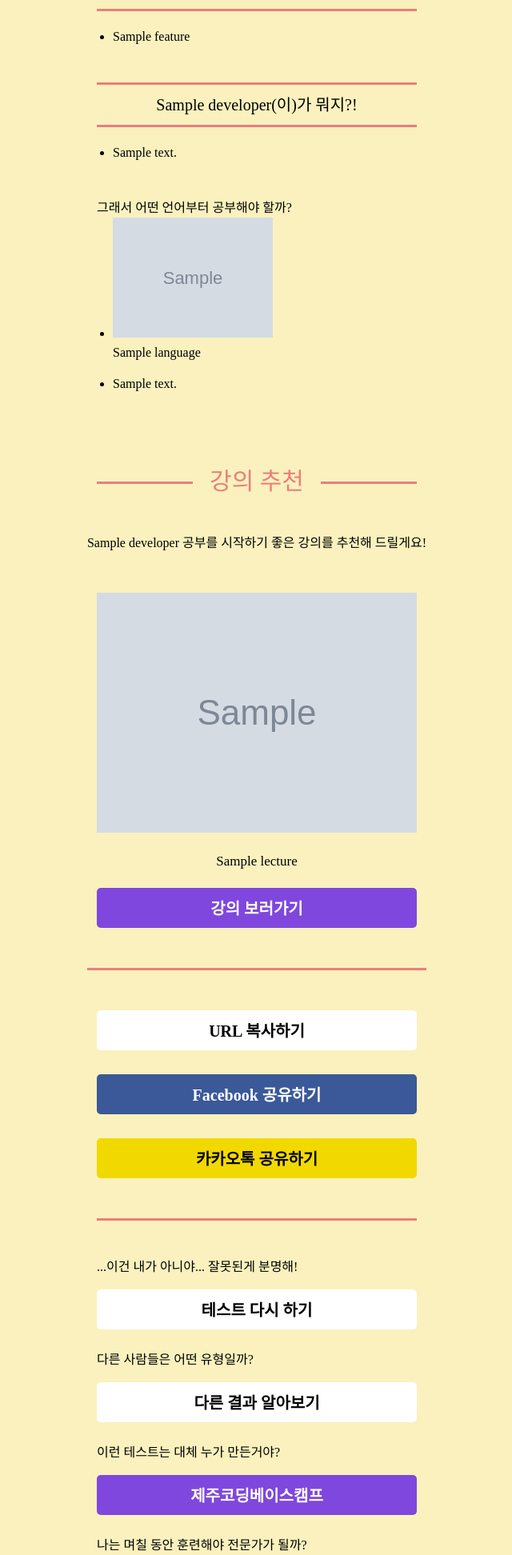
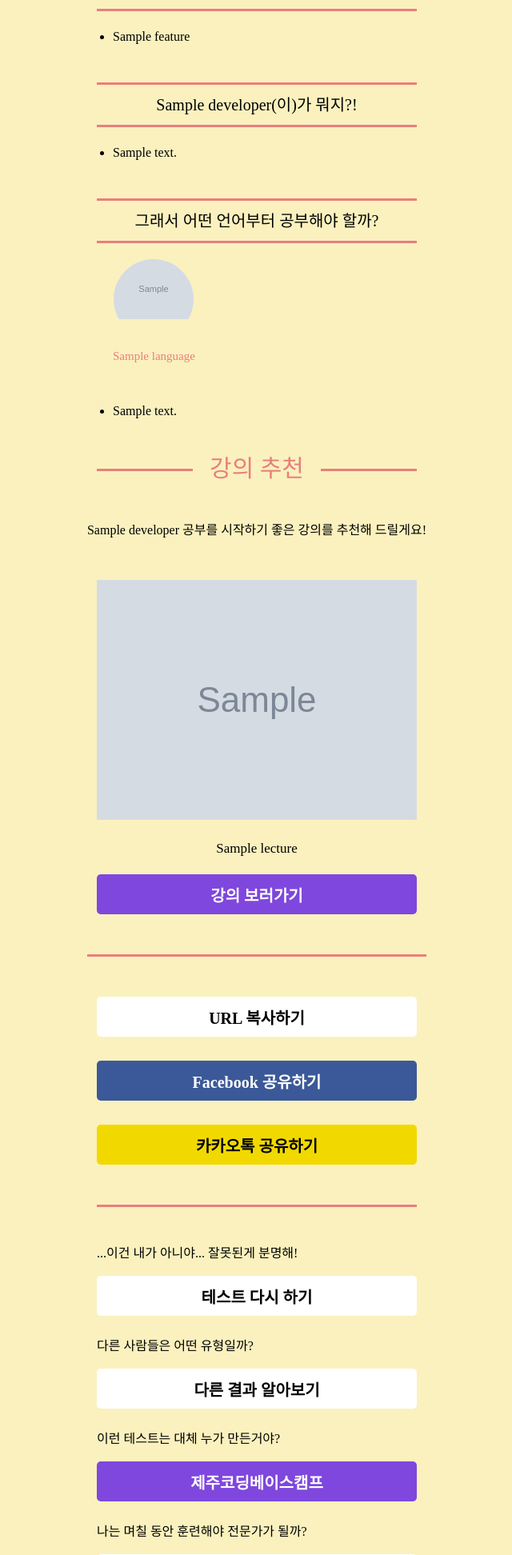
Before and after one commit to lhk3337/mbit, a Django app: template server/main/templates/main/result.html in a window 1280 px wide. Shown: the part 548-2492 px from the top of the page at 80% size, without its empty margins (319-959 px from the left). Run offline with Django 3.2, Linux system fonts and the light colour scheme; the template is opened without the code that fills it: most values are stand-ins (such as "Sample title", 1, 10 or a date in 2020); grey boxes marked "Sample" are stand-in pictures; some libraries are stand-ins or nearby versions; some web fonts are replaced.

Commit message:
결과 페이지에서 언어 이미지 css 수정

```diff
--- a/server/main/static/style/result.css
+++ b/server/main/static/style/result.css
@@ -1,5 +1,3 @@
-@import "reset.css";
-
 @font-face {
   font-family: "GmarketSansBold";
   src: url("https://cdn.jsdelivr.net/gh/projectnoonnu/noonfonts_2001@1.1/GmarketSansBold.woff")
@@ -14,6 +12,15 @@
     format("woff");
   font-weight: normal;
   font-style: normal;
+}
+
+@keyframes rotate {
+  50% {
+    transform: rotate(180deg);
+  }
+  100% {
+    transform: rotate(360deg);
+  }
 }
 
 body {
@@ -55,7 +62,6 @@ button:hover {
   align-items: center;
   display: flex;
   flex-direction: column;
-  padding-bottom: 50px;
 }
 .result {
   display: flex;
@@ -86,7 +92,6 @@ button:hover {
   align-items: center;
   width: 100%;
   height: 100%;
-  padding-bottom: 50px;
   line-height: 1.5;
 }
 .result_explains .explain {
@@ -109,6 +114,38 @@ button:hover {
 .result_explains li {
   padding-bottom: 15px;
 }
+
+.language_lists {
+  display: flex;
+  justify-content: space-between;
+  margin-bottom: 30px;
+}
+
+.language_lists li {
+  display: flex;
+  flex-direction: column;
+  align-items: center;
+}
+
+.language_lists li .img_wrap {
+  width: 100px;
+  height: 100px;
+  border-radius: 50%;
+  overflow: hidden;
+  margin-bottom: 10px;
+}
+
+.language_lists li .img_wrap img {
+  width: 100%;
+  height: auto;
+}
+
+.language_lists li h3 {
+  font-size: 15px;
+  font-family: "GmarketSansBold";
+  color: #ea7e7c;
+}
+
 .lectures {
   display: flex;
   flex-direction: column;
--- a/server/main/templates/main/result.html
+++ b/server/main/templates/main/result.html
@@ -1,4 +1,7 @@
-{% extends 'main/base.html' %} {% load static %} {% block head %}
+{% extends 'main/base.html' %}
+{% load static %}
+
+{% block head %}
 <meta property="og:title" content="나의 개발 유형은?" />
 <meta property="og:image" content="" />
 <meta property="og:url" content="" />
@@ -6,9 +9,12 @@
   property="og:description"
   content="나에게 꼭 맞는 개발 유형은 무엇일까?"
 />
-<link rel="stylesheet" href="{% static 'style/result.css'%}" />
+<link rel="stylesheet" href="{% static 'style/reset.css' %}" />
+<link rel="stylesheet" href="{% static 'style/result.css'%}?v=1.0" />
 
-{% endblock head %} {% block body %}
+{% endblock head %}
+
+{% block body %}
 <section id="main_contents">
   <div class="wrapper">
     <div class="result">
@@ -37,14 +43,16 @@
           {% endfor %}
         </ul>
       </div>
-      <div class="explain">그래서 어떤 언어부터 공부해야 할까?</h3>
+      <div class="explain">
+        <h3 class="title">그래서 어떤 언어부터 공부해야 할까?</h3>
         <ul class="language_lists">
           {% for language in developer.data.languages.list %}
-          <li><div class="img_wrap">
-            <img src="{% static ''%}{{language.img}}" alt="{{language.name}}" width="200px">
-          </div>
-         <h3>{{language.name}}</h3>
-        </li>
+          <li>
+            <div class="img_wrap">
+              <img src="{% static ''%}{{language.img}}" alt="{{language.name}}" width="200px">
+            </div>
+            <h3>{{language.name}}</h3>
+          </li>
           {% endfor %}
         </ul>
         {% if data.languages.comments %}
```
